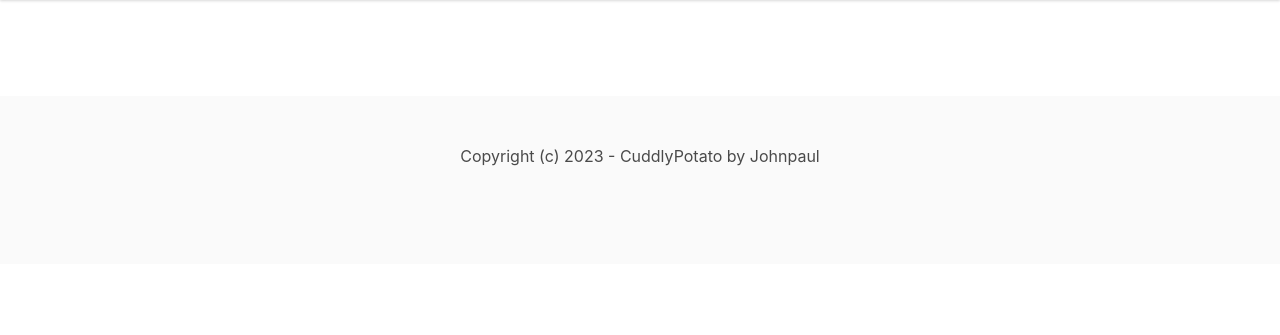
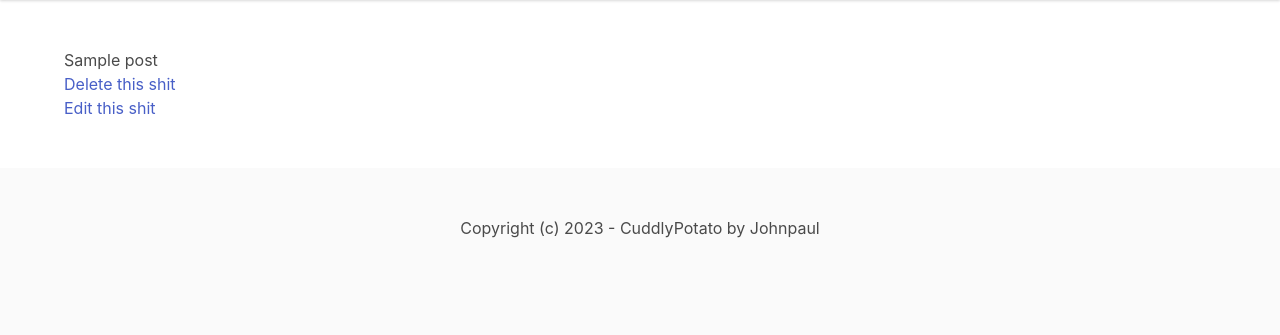
Before and after one commit to Enzujp/cuddly-potato, a Django app: template userprofile/templates/userprofile/myposts.html in a window 1280 px wide. Shown: the part 96-431 px from the top of the page. Run offline with Django 4.2, Linux system fonts and the light colour scheme; the template is opened without the code that fills it: values that come from a table or form of the project are taken from there, others are empty; tables that the repository leaves empty hold one stand-in row (values such as "Sample post").

Commit message:
created my-posts in user accounts

```diff
--- a/userprofile/templates/userprofile/accounts.html
+++ b/userprofile/templates/userprofile/accounts.html
@@ -7,6 +7,7 @@
 
 <h1>My account details</h1>
 <a href="{% url 'new-post' %}">Create a new post</a>
+<p><a href="{% url 'my-posts' %}">My Posts</a></p>
 <p><a href="{% url 'logout' %}" class="logout">Logout</a></p>
 
 {% endblock %}
--- a/userprofile/templates/userprofile/myposts.html
+++ b/userprofile/templates/userprofile/myposts.html
@@ -4,7 +4,12 @@
 {% block title %} My Posts | Cuddlypotato {% endblock %}
 
 {% block content %}
-{% if user.posts %}
-    {{ user.posts }}
-{% endif %}
+
+
+    {% for post in posts %}
+        <p>{{ post }}</p>
+        <p><a>Delete this shit</a></p>
+        <p><a>Edit this shit</a></p>
+
+    {% endfor %}
 {% endblock %}
--- a/userprofile/views.py
+++ b/userprofile/views.py
@@ -60,7 +60,8 @@ def myaccount(request):
 
 
 def my_posts(request):
-    posts = request.user.posts.filter(status=Post.ACTIVE)
+    posts = Post.objects.filter(author=request.user).filter(status=Post.ACTIVE)
+    # posts = request.user.posts.filter(status=Post.ACTIVE)
     return render(request, 'userprofile/myposts.html', {
         'posts': posts
         #this function would show users their active posts
```
